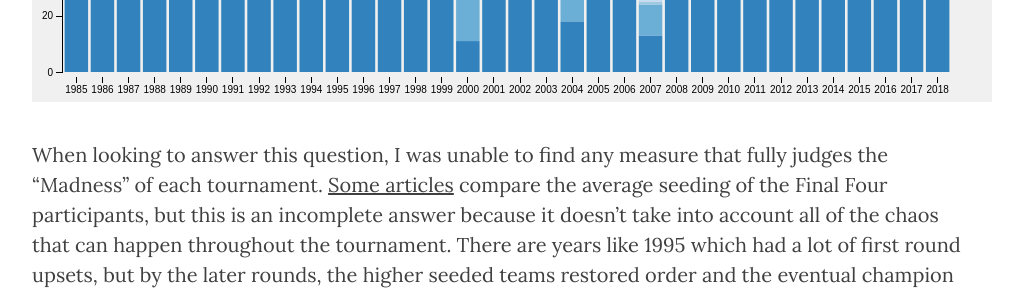
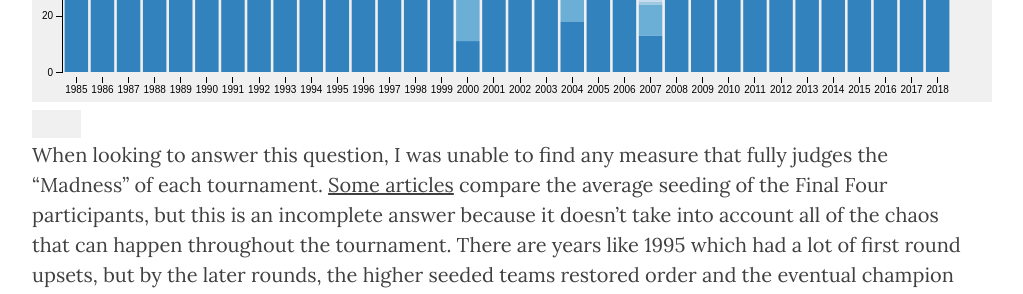
Before and after one commit to jingjingforest/jingjingforest.github.io, a Jekyll site: the page built from _posts/2018-04-04-Ranking-Ever-Year-of-March-Madness.markdown, in a window 1280 px wide. Shown: the part 1380-1674 px from the top of the page, without its empty margins (233-1256 px from the left). Built offline with Jekyll 4.4.1, drawn with Linux system fonts in a browser that asks for light colours; nearby versions of some CDN libraries.

Commit message:
Update stack_bar.html

```diff
--- a/_includes/stack_bar.html
+++ b/_includes/stack_bar.html
@@ -28,8 +28,8 @@
     .details {
         position: absolute;
         /* display: none; */
-        width: 910px;
-        height: 80px;
+/*         width: 910px;
+        height: 80px; */
         background: #f0f0f0;
         padding: 14px;
         padding-left: 35px;
@@ -68,7 +68,7 @@
                     .append("g")
                     .attr("transform", "translate(" + margin.left + "," + margin.top + ")");
                 tooltip = d3.select("#" + domEle).append('div')
-//                     .attr("class", 'details')
+                    .attr("class", 'details')
                     .attr("width", 910)
                     .attr("height", 80)
 
```
